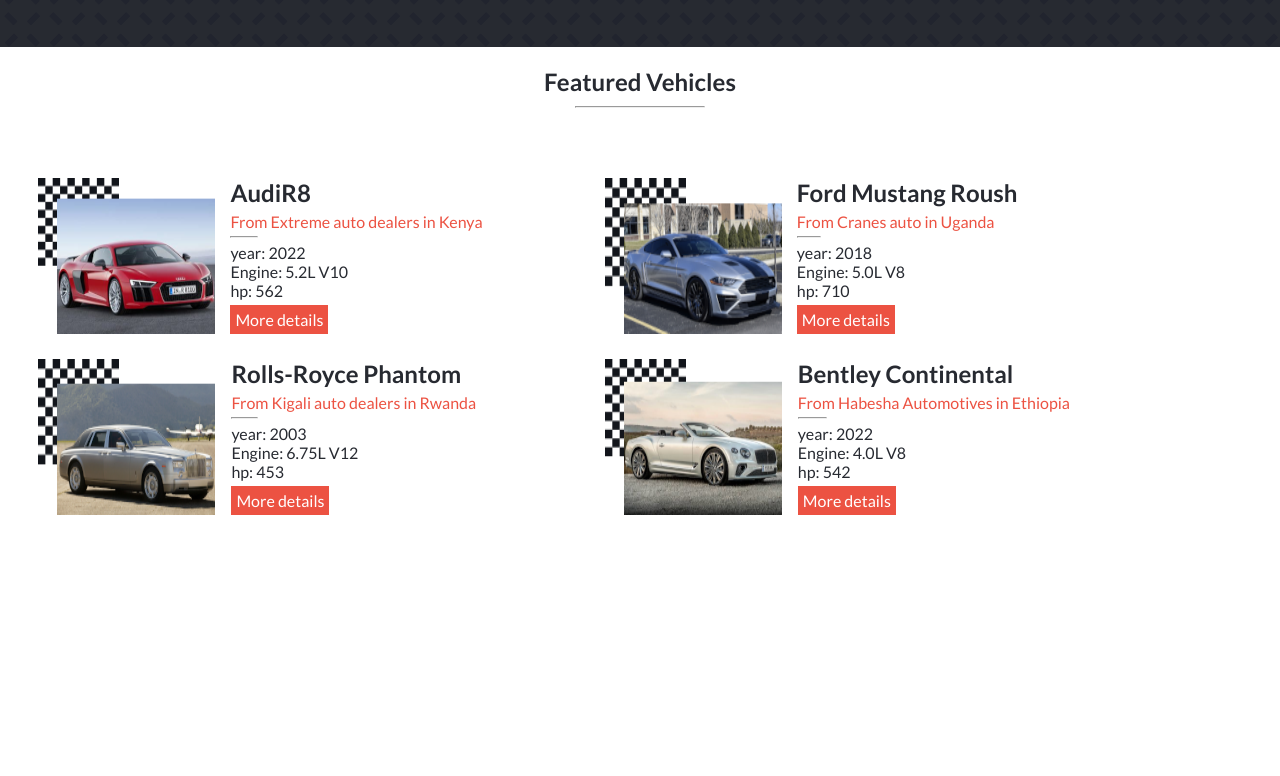
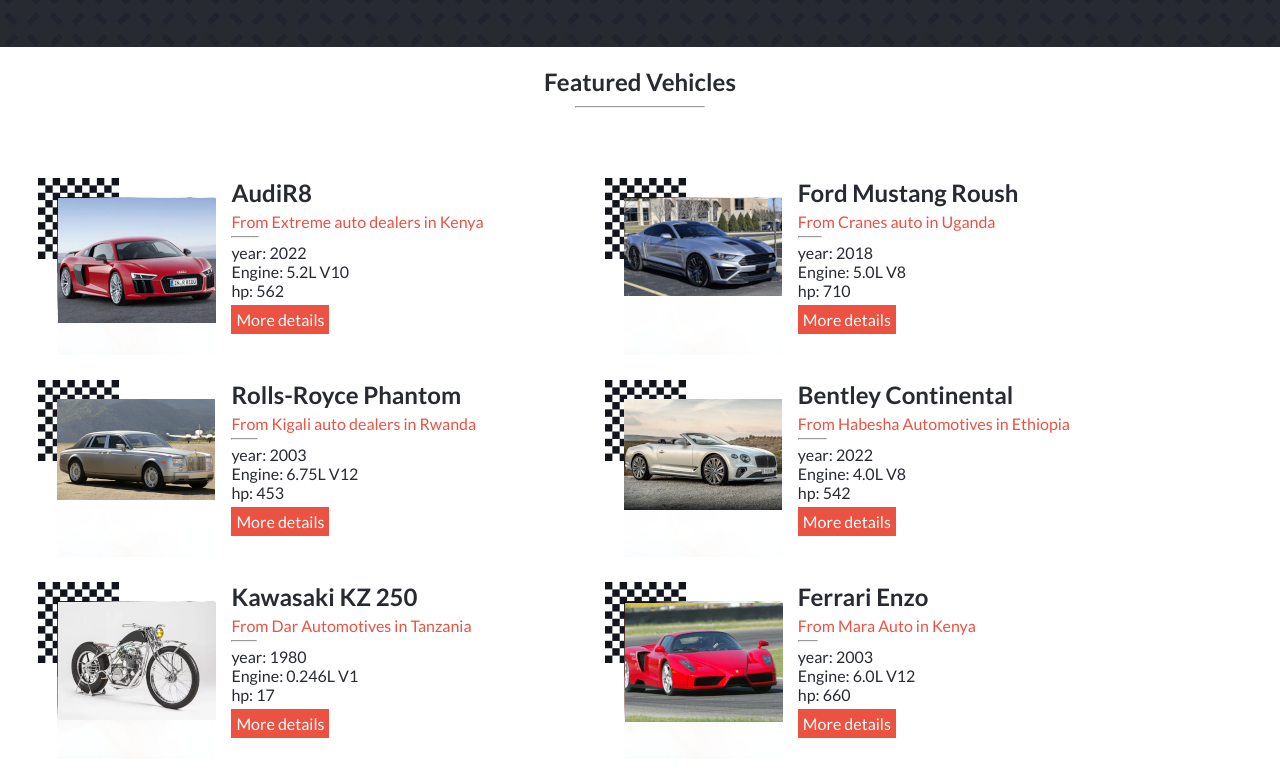
Before and after one commit to yuvenalmash/vehicle-auction, a website: page index.html in a window 1280 px wide. Shown: the part 1134-1910 px from the top of the page. Before the commit the page ends 1724 px from the top, so only its background shows below. Drawn offline with Linux system fonts and the light colour scheme; files whose address does not match are found by name.

Commit message:
update feaure images and add two  more features

```diff
--- a/index.html
+++ b/index.html
@@ -67,7 +67,7 @@
           <div class="content" id="content1">
             <p class="col_1">Thursday<br>8 - 11AM</p>
             <h3 class="col_2">
-              <img src="images/about_page/motorcycle.png" alt="two-wheeler">
+              <img src="images/program/motorcycle.png" alt="two-wheeler">
               <br>Two Wheeler
             </h3>
             <p class="col_3">Motorcycles, Scooters</p>
@@ -75,7 +75,7 @@
           <div class="content" id="content2">
             <p class="col_1">Thursday<br>1 - 4PM</p>
             <h3 class="col_2">
-              <img src="images/about_page/auto_rickshaw.png" alt="three-wheeler">
+              <img src="images/program/auto_rickshaw.png" alt="three-wheeler">
               <br>Three Wheeler
             </h3>
             <p class="col_3">Tuk tuk(auto rickshow), Motorized tricycles</p>
@@ -83,7 +83,7 @@
           <div class="content" id="content3">
             <p class="col_1">Friday<br>8 - 11AM</p>
             <h3 class="col_2">
-              <img src="images/about_page/car.png" alt="four-wheeler">
+              <img src="images/program/car.png" alt="four-wheeler">
               <br>Four Wheeler
             </h3>
             <p class="col_3">Cars, Jeeps, Buses, Tractors</p>
@@ -91,7 +91,7 @@
           <div class="content" id="content4">
             <p class="col_1">Friday<br>1 - 4PM</p>
             <h3 class="col_2">
-              <img src="images/about_page/truck.png" alt="six-wheeler">
+              <img src="images/program/truck.png" alt="six-wheeler">
               <br>six Wheeler
             </h3>
             <p class="col_3">Trucks, Buses</p>
--- a/js/index.js
+++ b/js/index.js
@@ -36,7 +36,7 @@
     engine: '5.2L V10',
     horsepower: '562',
     transmission: 'manual',
-    image: 'images/about_page/featured/audiR8_featured.png',
+    image: 'images/featured/audiR8.png',
     dealer: 'Extreme auto dealers',
     country: 'Kenya',
   };
@@ -47,7 +47,7 @@
     engine: '5.0L V8',
     horsepower: '710',
     transmission: 'manual',
-    image: 'images/about_page/featured/ford-mustang-roush.png',
+    image: 'images/featured/ford-mustang-roush.png',
     dealer: 'Cranes auto',
     country: 'Uganda',
   };
@@ -58,7 +58,7 @@
     engine: '6.75L V12',
     horsepower: '453',
     transmission: 'automatic',
-    image: 'images/about_page/featured/rolls-royce-phanton.png',
+    image: 'images/featured/rolls-royce-phanton.png',
     dealer: 'Kigali auto dealers',
     country: 'Rwanda',
   };
@@ -69,11 +69,33 @@
     engine: '4.0L V8',
     horsepower: '542',
     transmission: 'manual',
-    image: 'images/about_page/featured/bentley_continental.png',
+    image: 'images/featured/bentley_continental.png',
     dealer: 'Habesha Automotives',
     country: 'Ethiopia',
   };
-  return [vehicle1, vehicle2, vehicle3, vehicle4];
+  const vehicle5 = {
+    id: 5,
+    name: 'Kawasaki KZ 250',
+    year: 1980,
+    engine: '0.246L V1',
+    horsepower: '17',
+    transmission: 'manual',
+    image: 'images/featured/kawasaki.png',
+    dealer: 'Dar Automotives',
+    country: 'Tanzania',
+  };
+  const vehicle6 = {
+    id: 6,
+    name: 'Ferrari Enzo',
+    year: 2003,
+    engine: '6.0L V12',
+    horsepower: '660',
+    transmission: 'Semi-automatic',
+    image: 'images/featured/ferrari-enzo.png',
+    dealer: 'Mara Auto',
+    country: 'Kenya',
+  };
+  return [vehicle1, vehicle2, vehicle3, vehicle4, vehicle5, vehicle6];
 }
 
 function loadFeature() {
```
Also changed, not shown: images/about_page/featured/audiR8_featured.png (deleted), images/about_page/featured/bentley_continental.png (deleted), images/about_page/featured/ford-mustang-roush.png (deleted), images/about_page/featured/rolls-royce-phanton.png (deleted), images/featured/audiR8.png (added), images/featured/bentley_continental.png (added), images/featured/ferrari-enzo.png (added), images/featured/ford-mustang-roush.png (added), images/featured/kawasaki.png (added), images/featured/rolls-royce-phanton.png (added), images/program/auto_rickshaw.png (renamed from images/about_page/auto_rickshaw.png), images/program/car.png (renamed from images/about_page/car.png), images/program/motorcycle.png (renamed from images/about_page/motorcycle.png), images/program/pattern_bg.png (renamed from images/about_page/pattern_bg.png), 1 more files.
